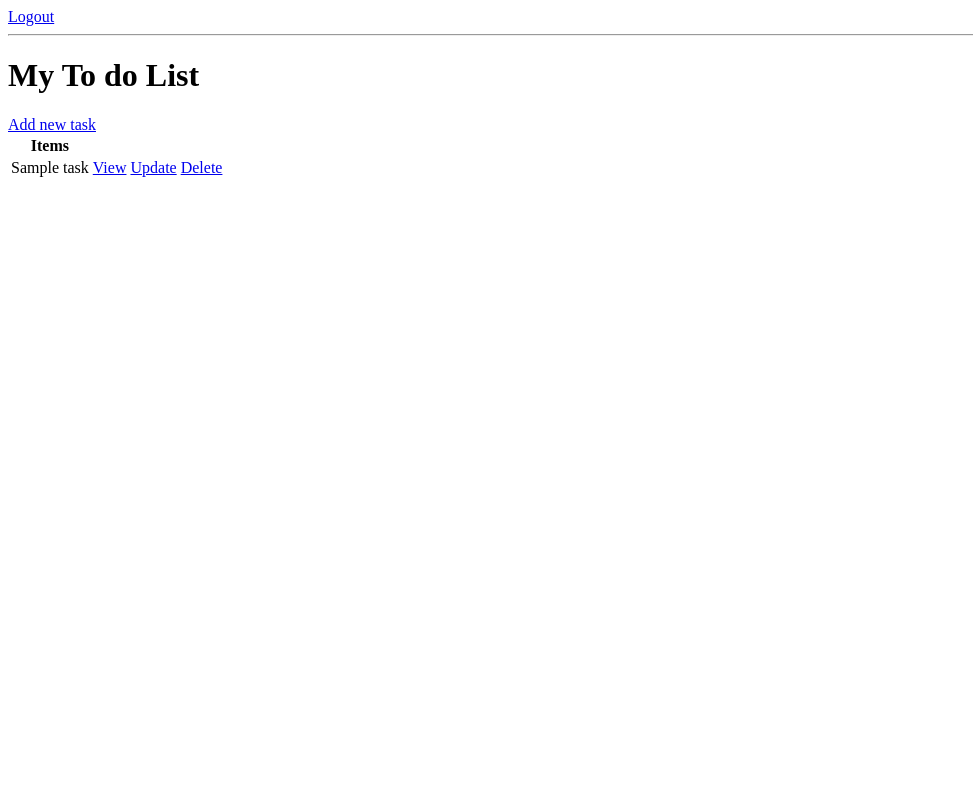
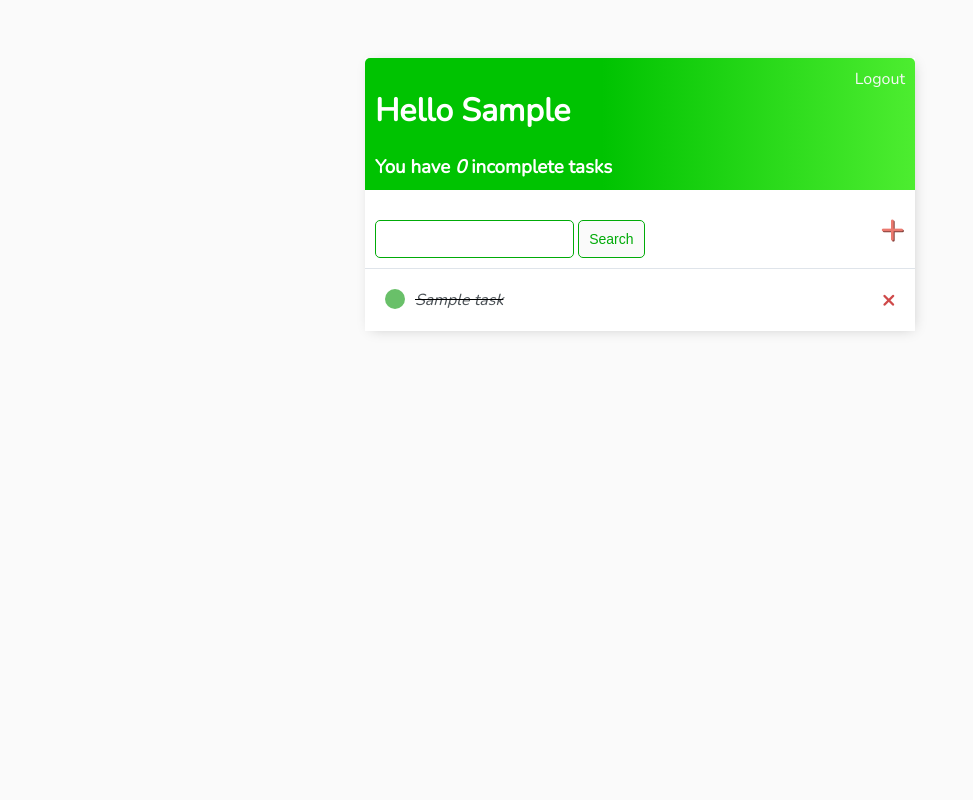
Before and after one commit to ultragorira/Django_todoapp, a Django app: page / in a window 1280 px wide. Shown: the whole page, without its empty margins (0-973 px from the left). Run offline with Django 3.2, Linux system fonts and the light colour scheme; a user stored in the database is signed in; tables that the repository leaves empty hold one stand-in row (values such as "Sample post").

Commit message:
Completed Todo with styling

```diff
--- /dev/null
+++ b/base/templates/base/main.html
@@ -0,0 +1,187 @@
+<!DOCTYPE html>
+<html>
+
+<head>
+    <meta charset="utf-8">
+    <meta http-equiv="X-UA-Compatible" content="IE=edge">
+    <title>To Do Items</title>
+    <meta name="description" content="">
+    <meta name="viewport" content="width=device-width, initial-scale=1">
+
+    <link rel="preconnect" href="https://fonts.gstatic.com">
+    <link href="https://fonts.googleapis.com/css2?family=Nunito:wght@200&display=swap" rel="stylesheet">
+
+    <style>
+        body {
+            background-color: #FAFAFA;
+            font-family: 'Nunito', sans-serif;
+            padding-top: 50px;
+        }
+
+        h1,
+        h2,
+        h3,
+        h4,
+        h5,
+        h6,
+            {
+            font-family: 'Raleway', sans-serif;
+        }
+
+        a,
+        p {
+            color: #4b5156
+        }
+
+        .container {
+            max-width: 550px;
+            margin: auto;
+            background-color: #fff;
+            -webkit-box-shadow: 2px 2px 13px -4px rgba(0, 0, 0, 0.21);
+            box-shadow: 2px 2px 13px -4px rgba(0, 0, 0, 0.21);
+        }
+
+        .header-bar {
+            display: flex;
+            justify-content: space-between;
+            color: #fff;
+            padding: 10px;
+            border-radius: 5px 5px 0 0;
+            background: linear-gradient(90deg, #00C301 43%, #4DED30 100%);
+        }
+
+        .header-bar a {
+            color: rgb(247, 247, 247);
+            text-decoration: none;
+        }
+
+        .task-wrapper {
+            display: flex;
+            align-items: center;
+            justify-content: space-between;
+            background-color: #fff;
+            border-top: 1px solid #dfe4ea;
+            overflow: hidden;
+        }
+
+        .task-title {
+            display: flex;
+            padding: 20px;
+        }
+
+        .task-title a {
+            text-decoration: none;
+            color: #4b5156;
+            margin-left: 10px;
+        }
+
+        .task-complete-icon {
+            height: 20px;
+            width: 20px;
+            background-color: rgb(105, 192, 105);
+            border-radius: 50%;
+        }
+
+        .task-incomplete-icon {
+            height: 20px;
+            width: 20px;
+            background-color: rgb(218, 218, 218);
+            border-radius: 50%;
+        }
+
+        .delete-link {
+            text-decoration: none;
+            font-weight: 900;
+            color: #cf4949;
+            font-size: 22px;
+            line-height: 0;
+            padding: 20px 20px;
+        }
+
+        /*Handle Classes*/
+
+        .handle {
+            display: inline-block;
+            padding: 20px 16px;
+            cursor: grab;
+            user-select: none;
+        }
+
+        .handle:after,
+        .handle:before {
+            display: block;
+            content: "";
+        }
+
+        .handle:active,
+        .handle:active:before,
+        .handle:active:after {
+            cursor: grabbing;
+        }
+
+        .dropArea {
+            background-color: #f1f2f6;
+            color: black;
+            border: #ced6e0 1px solid;
+        }
+
+        .selectedTask {
+            opacity: 0.6;
+        }
+
+
+        #add-link {
+            color: #EB796F;
+            text-decoration: none;
+            font-size: 42px;
+            text-shadow: 1px 1px #81413b;
+        }
+
+        #search-add-wrapper {
+            display: flex;
+            justify-content: space-between;
+            align-items: center;
+            padding: 10px;
+        }
+
+        input[type=text],
+        input[type=password],
+        textarea {
+            border: 1px solid #00AB08;
+            border-radius: 5px;
+            padding: 10px;
+            width: 90%;
+        }
+
+        label {
+            padding-top: 10px !important;
+            display: block;
+        }
+
+        .button {
+            border: 1px solid #00AB08;
+            background-color: #FAFAFA;
+            color: #00AB08;
+            padding: 10px;
+            font-size: 14px;
+            border-radius: 5px;
+            cursor: pointer;
+            text-decoration: none;
+        }
+
+        .card-body {
+            padding: 20px;
+        }
+    </style>
+</head>
+
+<body>
+
+    <div class="container">
+        {% block content %} {% endblock content %}
+    </div>
+
+</body>
+
+
+</html>
--- a/base/templates/base/task_list.html
+++ b/base/templates/base/task_list.html
@@ -1,26 +1,50 @@
-{% if request.user.is_authenticated %}
-    <a href="{% url 'logout' %}">Logout</a>
-{% else %}
-    <a href="{% url 'login'%}">Login</a>
-{% endif %}
-<hr>
+{% extends 'base/main.html' %}
+{% block content %}
 
-<h1> My To do List </h1>
-<a href="{% url 'task-create' %}">Add new task</a>
-<table>
-    <tr>
-        <th> Items </th>
-        <th></th>
-        <th></th>
-    </tr>
+<div class="header-bar">
+    <div>
+        <h1> Hello {{request.user|title}}</h1>
+        <h3 style="margin:0">You have <i>{{count}}</i> incomplete task{{ count|pluralize:"s" }} </h3>
+    </div>
+    {% if request.user.is_authenticated %}
+        <a href="{% url 'logout' %}">Logout</a>
+    {% else %}
+        <a href="{% url 'login'%}">Login</a>
+    {% endif %}
+</div>
+
+<div id="search-add-wrapper">
+    <form method="GET" style="margin-top: 20px;display: flex;">
+        <input type="text" name="search-area" value="{{search_input}}">&nbsp;
+        <input class="button" type="submit" value="Search">
+    </form>
+    <a id="add-link" href="{% url 'task-create' %}">&#x2b;</a>
+</div>
+
+
+
+<div class="task-items-wrapper">
     {% for task in tasks %}
-    <tr>
-        <td> {{task.title}}</td>
-        <td><a href="{% url 'task' task.id %}">View</a></td>
-        <td><a href="{% url 'task-update' task.id %}">Update</a></td>
-        <td><a href="{% url 'task-delete' task.id %}">Delete</a></td>
-    </tr>
+        <div class="task-wrapper">
+            {% if task.is_complete %}
+                <div class="task-title">
+                    <div class="task-complete-icon"></div>
+                    <i><s><a href="{% url 'task-update' task.id %}">{{task}}</a></s></i>
+                </div>
+                <a class = "delete-link" href="{% url 'task-delete' task.id %}">&#215;</a>
+            {% else %}
+                <div class="task-title">
+                        <div class="task-incomplete-icon"></div>
+                        <a href="{% url 'task-update' task.id %}">{{task}}</a>
+                </div>
+                <a class = "delete-link" href="{% url 'task-delete' task.id %}">&#215;</a>
+            {% endif %}
+
+        </div>
     {% empty %}
         <h3> No items available </h3>
     {% endfor %}
-</table>
+
+</div>
+
+{% endblock content %}
--- a/base/views.py
+++ b/base/views.py
@@ -46,6 +46,11 @@ class TaskList(LoginRequiredMixin, ListView):
         context['count'] = context['tasks'].filter(is_complete=False).count()
 
 
+        search_input = self.request.GET.get('search-area') or ''
+        if search_input:
+            context['tasks'] = context['tasks'].filter(title__icontains = search_input)
+
+        context['search_input'] = search_input
         return context
 
 
```
Also changed, not shown: base/templates/base/login.html (+11 -4 lines), base/templates/base/register.html (+20 -4 lines), base/templates/base/task_confirm_delete.html (+11 -2 lines), base/templates/base/task_form.html (+13 -3 lines).
